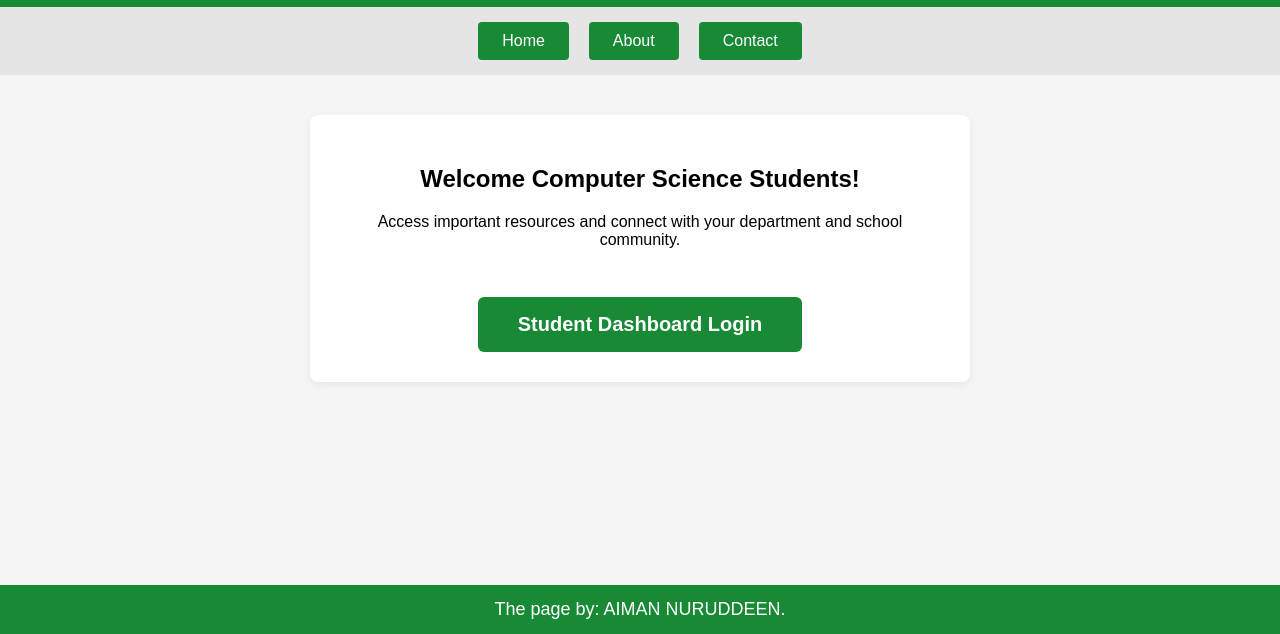
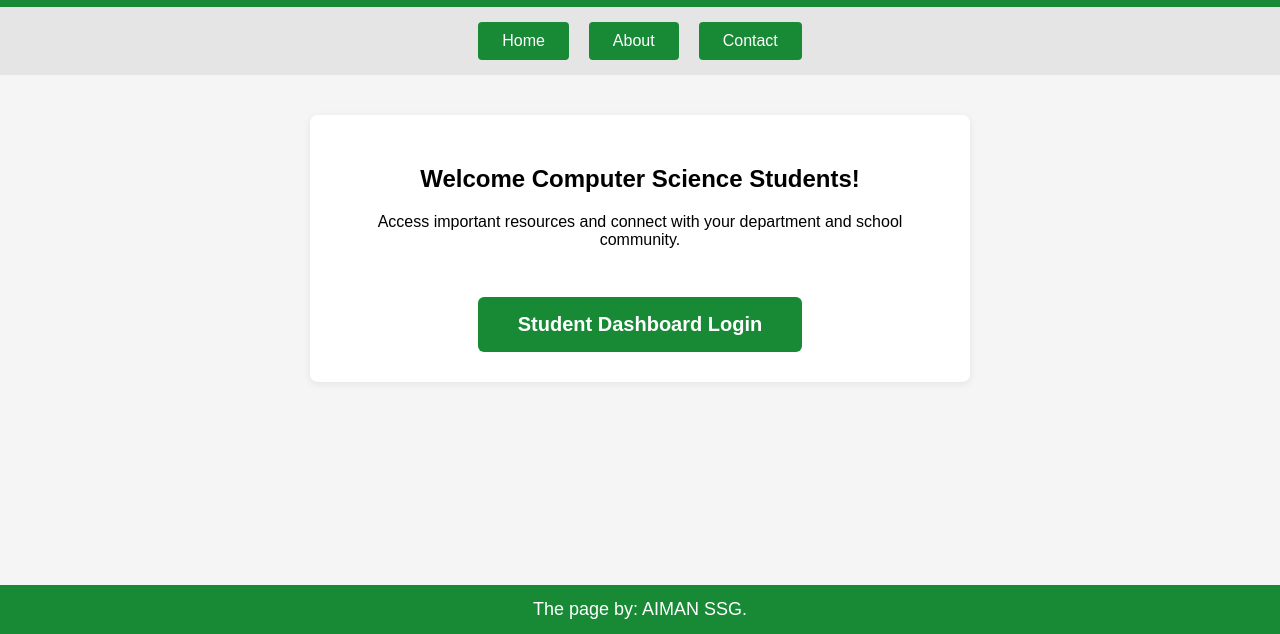
Before and after one commit to aimannuruddeen/gsushortcut, a plain HTML site: page index.html in a window 1280 px wide. Shown: the part 166-800 px from the top of the page. Drawn offline with Linux system fonts and the light colour scheme.

Commit message:
footer change
author name changed

```diff
--- a/index.html
+++ b/index.html
@@ -149,7 +149,7 @@
         </a>
     </div>
     <footer>
-        The page by: AIMAN NURUDDEEN.
+        The page by: AIMAN SSG.
     </footer>
 </body>
 </html>
```
